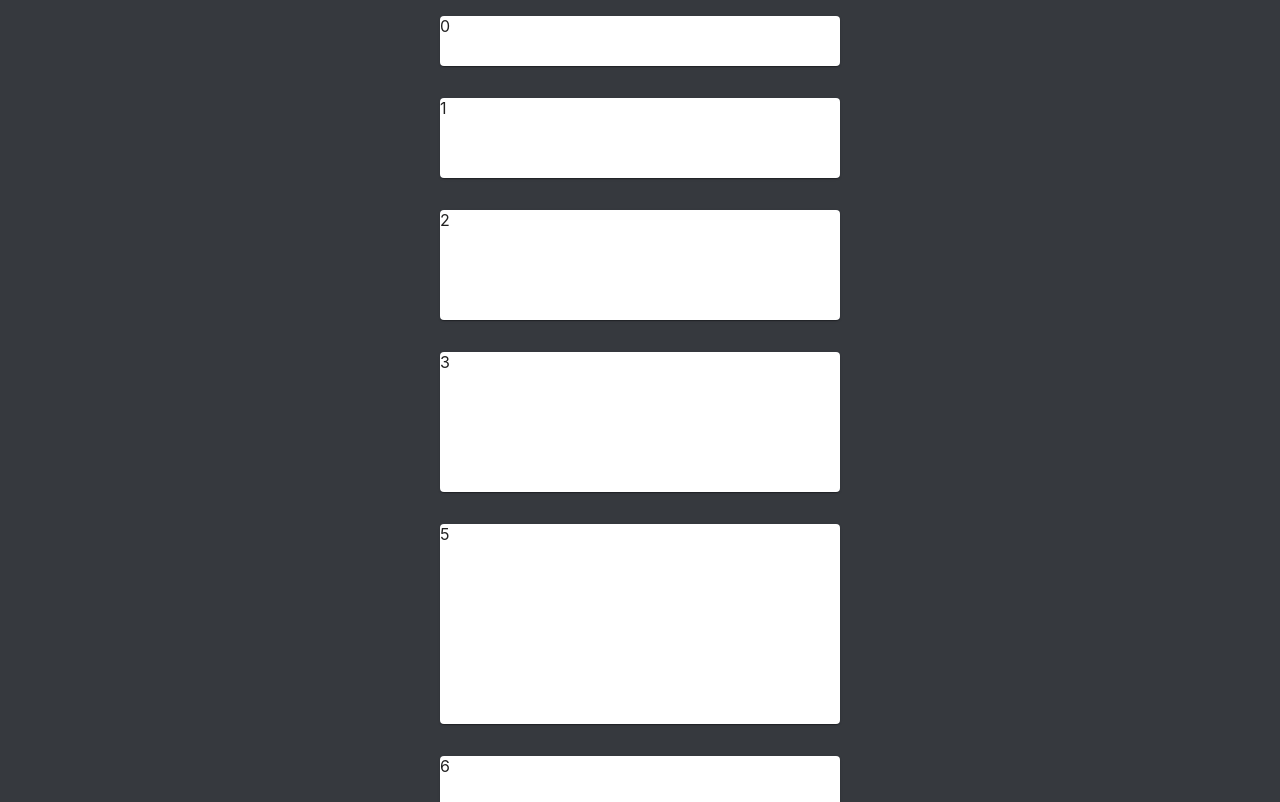
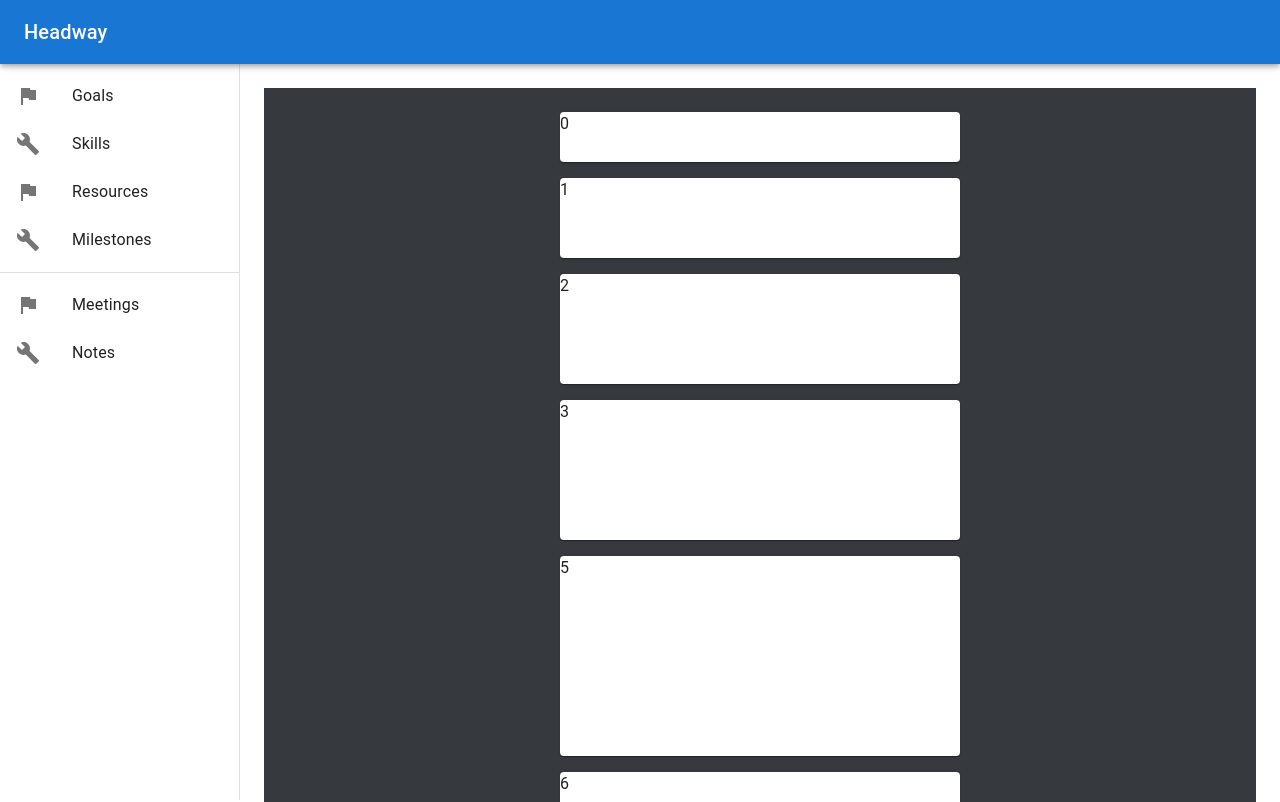
Before and after one commit to c5ho/diversify, a React (Create React App) app in the folder client/: page / in a window 1280 px wide. Shown: the top 802 px of the page. Built offline with nearby package versions, Linux system fonts and the light colour scheme.

Commit message:
Add skeleton goals list and side nav

```diff
--- a/client/src/App.js
+++ b/client/src/App.js
@@ -1,5 +1,22 @@
 import styled from "styled-components";
 import Card from "@mui/material/Card";
+import * as React from "react";
+import Box from "@mui/material/Box";
+import Drawer from "@mui/material/Drawer";
+import AppBar from "@mui/material/AppBar";
+import CssBaseline from "@mui/material/CssBaseline";
+import Toolbar from "@mui/material/Toolbar";
+import List from "@mui/material/List";
+import Typography from "@mui/material/Typography";
+import Divider from "@mui/material/Divider";
+import ListItem from "@mui/material/ListItem";
+import ListItemButton from "@mui/material/ListItemButton";
+import ListItemIcon from "@mui/material/ListItemIcon";
+import ListItemText from "@mui/material/ListItemText";
+// import InboxIcon from "@mui/icons-material/MoveToInbox";
+// import MailIcon from "@mui/icons-material/Mail";
+import FlagIcon from "@mui/icons-material/Flag";
+import BuildIcon from "@mui/icons-material/Build";
 
 const Container = styled.div`
   background: #36393e;
@@ -10,11 +27,11 @@
   width: 100%;
   height: 100%;
 `;
-const List = styled.div`
-  display: flex;
-  justify-content: center; // 3
-  flex-flow: column wrap; // 4
-`;
+// const List = styled.div`
+//   display: flex;
+//   justify-content: center; // 3
+//   flex-flow: column wrap; // 4
+// `;
 
 // const Card = styled.div`
 //   margin: 20px;
@@ -30,8 +47,71 @@
 //   align-items: center;
 // `;
 
-function App() {
+const drawerWidth = 240;
+
+export default function ClippedDrawer() {
+  const icons = {
+    1: <FlagIcon />,
+    2: <BuildIcon />,
+  };
+
   return (
+    <Box sx={{ display: "flex" }}>
+      <CssBaseline />
+      <AppBar
+        position="fixed"
+        sx={{ zIndex: (theme) => theme.zIndex.drawer + 1 }}
+      >
+        <Toolbar>
+          <Typography variant="h6" noWrap component="div">
+            Headway{" "}
+          </Typography>
+        </Toolbar>
+      </AppBar>
+      <Drawer
+        variant="permanent"
+        sx={{
+          width: drawerWidth,
+          flexShrink: 0,
+          [`& .MuiDrawer-paper`]: {
+            width: drawerWidth,
+            boxSizing: "border-box",
+          },
+        }}
+      >
+        <Toolbar />
+        <Box sx={{ overflow: "auto" }}>
+          <List>
+            {["Goals", "Skills", "Resources", "Milestones"].map(
+              (text, index) => (
+                <ListItem key={text} disablePadding>
+                  <ListItemButton>
+                    <ListItemIcon>
+                      {index % 2 === 0 ? <FlagIcon /> : <BuildIcon />}
+                    </ListItemIcon>
+                    <ListItemText primary={text} />
+                  </ListItemButton>
+                </ListItem>
+              )
+            )}
+          </List>
+          <Divider />
+          <List>
+            {["Meetings", "Notes"].map((text, index) => (
+              <ListItem key={text} disablePadding>
+                <ListItemButton>
+                  <ListItemIcon>
+                    {index % 2 === 0 ? <FlagIcon /> : <BuildIcon />}
+                  </ListItemIcon>
+                  <ListItemText primary={text} />
+                </ListItemButton>
+              </ListItem>
+            ))}
+          </List>
+        </Box>
+      </Drawer>
+      <Box component="main" sx={{ flexGrow: 1, p: 3 }}>
+        <Toolbar />
         <Container>
           {" "}
           <List>
@@ -56,7 +136,7 @@
             ))}
           </List>
         </Container>
+      </Box>
+    </Box>
   );
 }
-
-export default App;
```
Also changed, not shown: client/src/MasterList.jsx (added, +45 -0 lines). Lines whose indentation alone changed are shown as unchanged.
